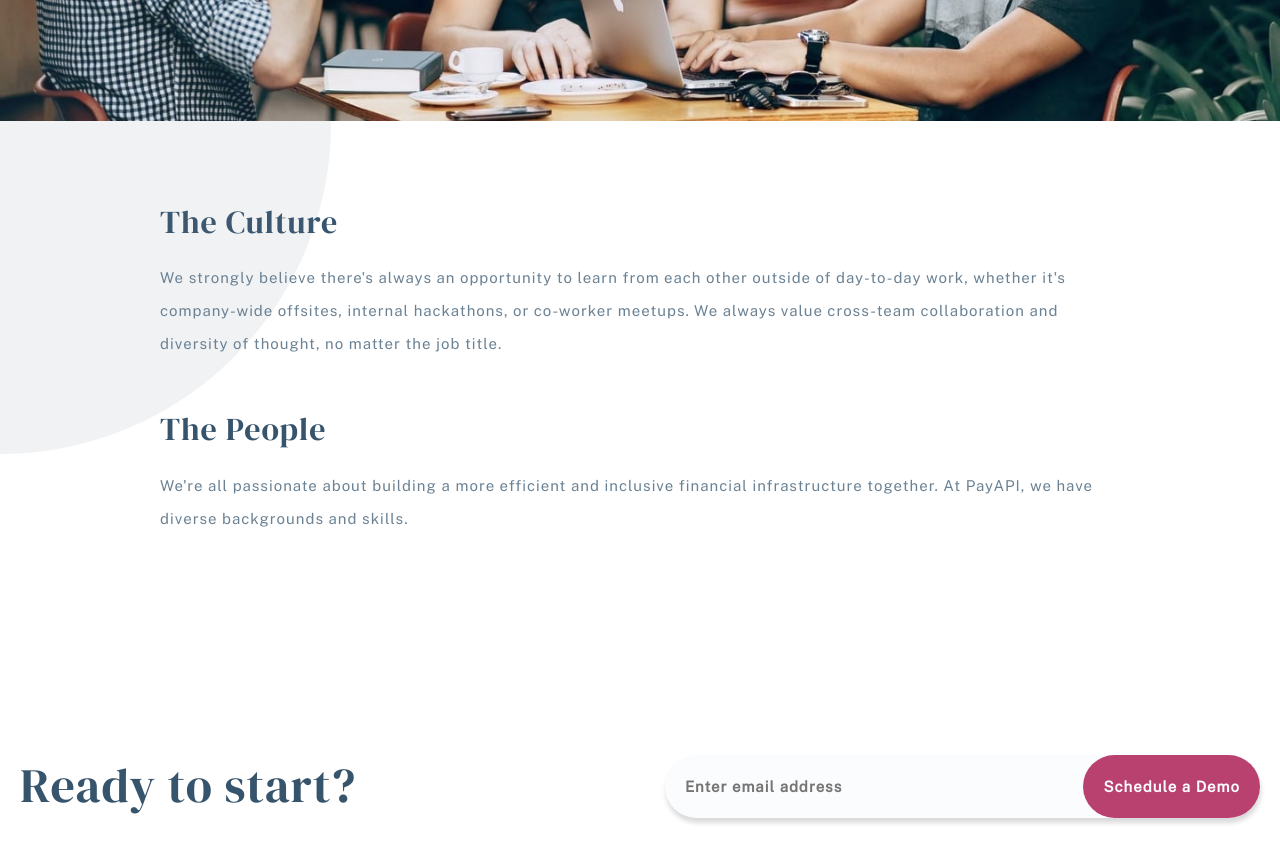
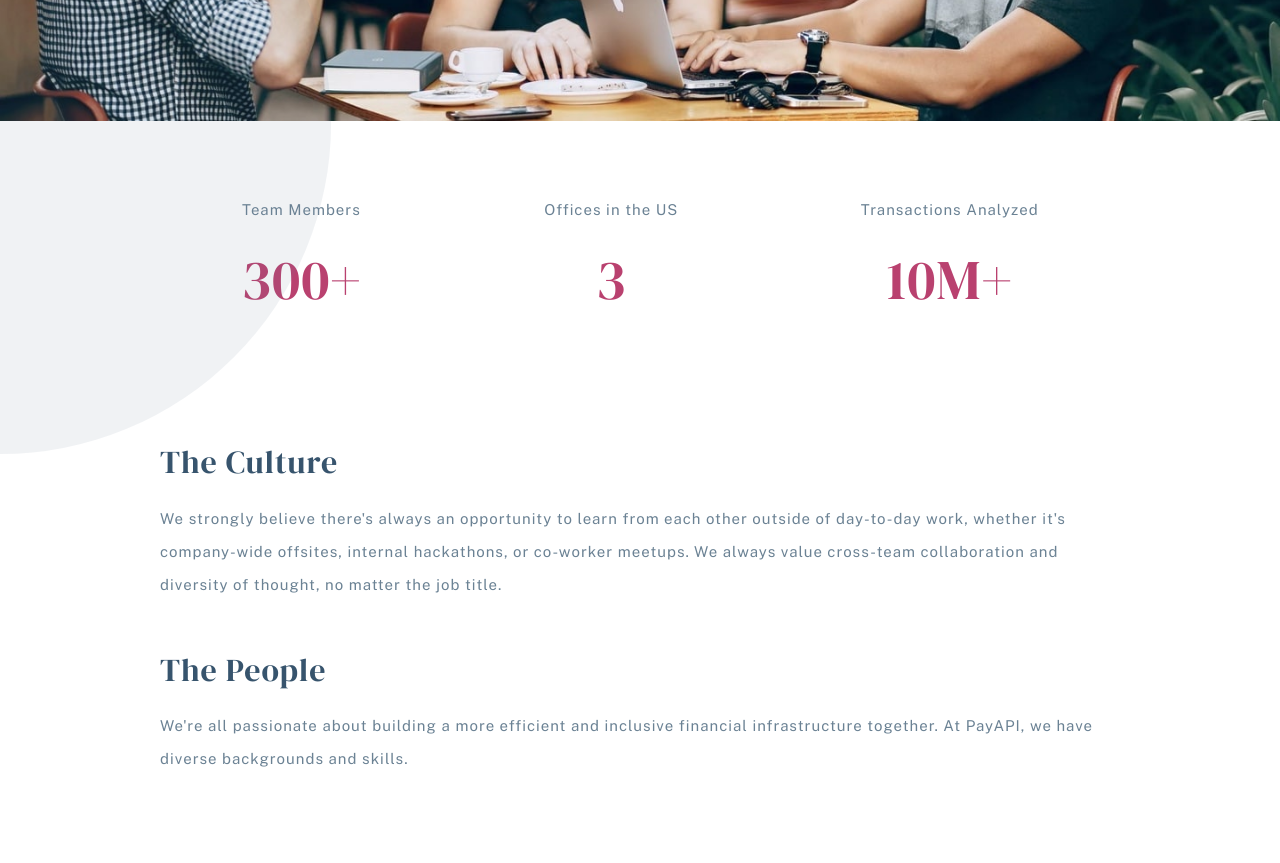
Before and after one commit to habibdev96/FEM-payapi-multi-page-website, a React (Create React App) app: page /About in a window 1280 px wide. Shown: the part 1400-2263 px from the top of the page. Built offline with nearby package versions, Linux system fonts and the light colour scheme.

Commit message:
created about stats component

```diff
--- /dev/null
+++ b/src/components/About/AboutStats.js
@@ -0,0 +1,35 @@
+import { useState } from 'react';
+import styled from 'styled-components';
+import { StatHeading } from '../styledElements/Headings';
+import Paragraph from '../styledElements/Paragraphs';
+import { statsData } from '../../data';
+import { maxWidthSm, sectionSpacingSm } from '../../abstracts/Mixins';
+
+const Container = styled.div`
+  ${maxWidthSm}
+  ${sectionSpacingSm}
+  display: flex;
+  align-items: center;
+  justify-content: space-around;
+  text-align: center;
+  gap: 2rem;
+`;
+
+const AboutStats = () => {
+  const [stats, setStats] = useState(statsData);
+
+  return (
+    <section>
+      <Container>
+        {stats.map((stat) => (
+          <article key={stat.id} className='stat'>
+            <Paragraph>{stat.title}</Paragraph>
+            <StatHeading>{stat.count}</StatHeading>
+          </article>
+        ))}
+      </Container>
+    </section>
+  );
+};
+
+export default AboutStats;
--- a/src/components/styledElements/Headings.js
+++ b/src/components/styledElements/Headings.js
@@ -27,3 +27,7 @@ export const PricingHeading = styled(SubHeading)`
 export const AboutHeading = styled(PricingHeading)`
   color: var(--sanJuanBlue);
 `;
+
+export const StatHeading = styled(PricingHeading)`
+  font-size: 5.6rem;
+`;
--- a/src/pages/About.js
+++ b/src/pages/About.js
@@ -4,6 +4,7 @@ import {
   AboutCompanyTwo,
 } from '../components/About/AboutCompanySections';
 import AboutShowcase from '../components/About/AboutShowcase';
+import AboutStats from '../components/About/AboutStats';
 
 const About = () => {
   return (
@@ -12,6 +13,7 @@ const About = () => {
       <main>
         <AboutCompanyOne />
         <AboutShowcase />
+        <AboutStats />
         <AboutCompanyTwo />
       </main>
     </>
```
